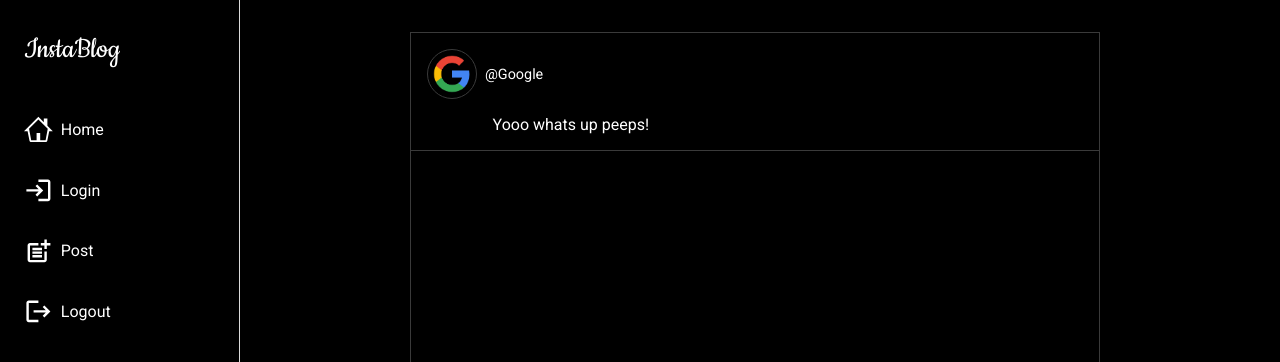
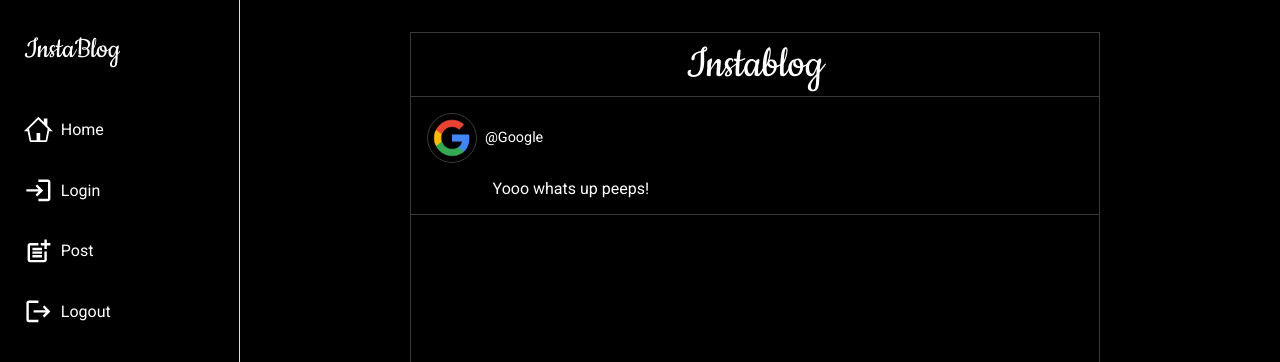
Before and after one commit to Pappyjay23/instablog, a React (Create React App) app: page / in a window 1280 px wide. Shown: the top 362 px of the page. Built offline with nearby package versions, Linux system fonts and the light colour scheme.

Commit message:
Made changes to  the home page

```diff
--- a/src/pages/Home/Home.css
+++ b/src/pages/Home/Home.css
@@ -1,12 +1,13 @@
 .home {
 	color: var(--white);
-    background-color: var(--black);
+	background-color: var(--black);
 	border: 1px solid var(--grey);
 	overflow: hidden;
 	overflow-y: auto;
 	width: 95%;
 	margin: auto;
 	height: 100%;
+	position: relative;
 }
 
 .home::-webkit-scrollbar {
@@ -41,10 +42,25 @@
 	margin: auto;
 }
 
+.homeTitleContainer {
+	display: flex;
+	justify-content: center;
+	padding: .3rem;
+	border-bottom: 1px solid var(--grey);
+}
+.homeTitle {
+	color: var(--white);
+	font-family: "Cookie", cursive;
+	font-size: 2rem;
+}
+
 @media screen and (min-width: 768px) {
 	.home {
 		width: 70%;
 		max-width: 800px;
 		margin: auto;
 	}
+	.homeTitle {
+		font-size: 3rem;
+	}
 }
--- a/src/pages/Home/Home.js
+++ b/src/pages/Home/Home.js
@@ -1,22 +1,23 @@
 import React from "react";
 import "./Home.css";
-import Avatar from '../../assets/images/google-logo.png'
+import Avatar from "../../assets/images/google-logo.png";
 
 const Home = () => {
 	return (
 		<div className='main__content__container'>
 			<div className='main__content'>
 				<div className='home'>
+					<div className='homeTitleContainer'>
+						<h4 className='homeTitle'>Instablog</h4>
+					</div>
 					<div className='postCard'>
 						<div className='authorContainer'>
 							<div className='imageContainer'>
-                <img src={Avatar} alt="Avatar" className="profileImage" />
-              </div>
+								<img src={Avatar} alt='Avatar' className='profileImage' />
+							</div>
 							<div className='postAuthor'>@Google</div>
 						</div>
-							<div className='post'>
-								Yooo whats up peeps!
-						</div>
+						<div className='post'>Yooo whats up peeps!</div>
 					</div>
 				</div>
 			</div>
```
Also changed, not shown: src/data/NavLinksData.js (added, +23 -0 lines).
